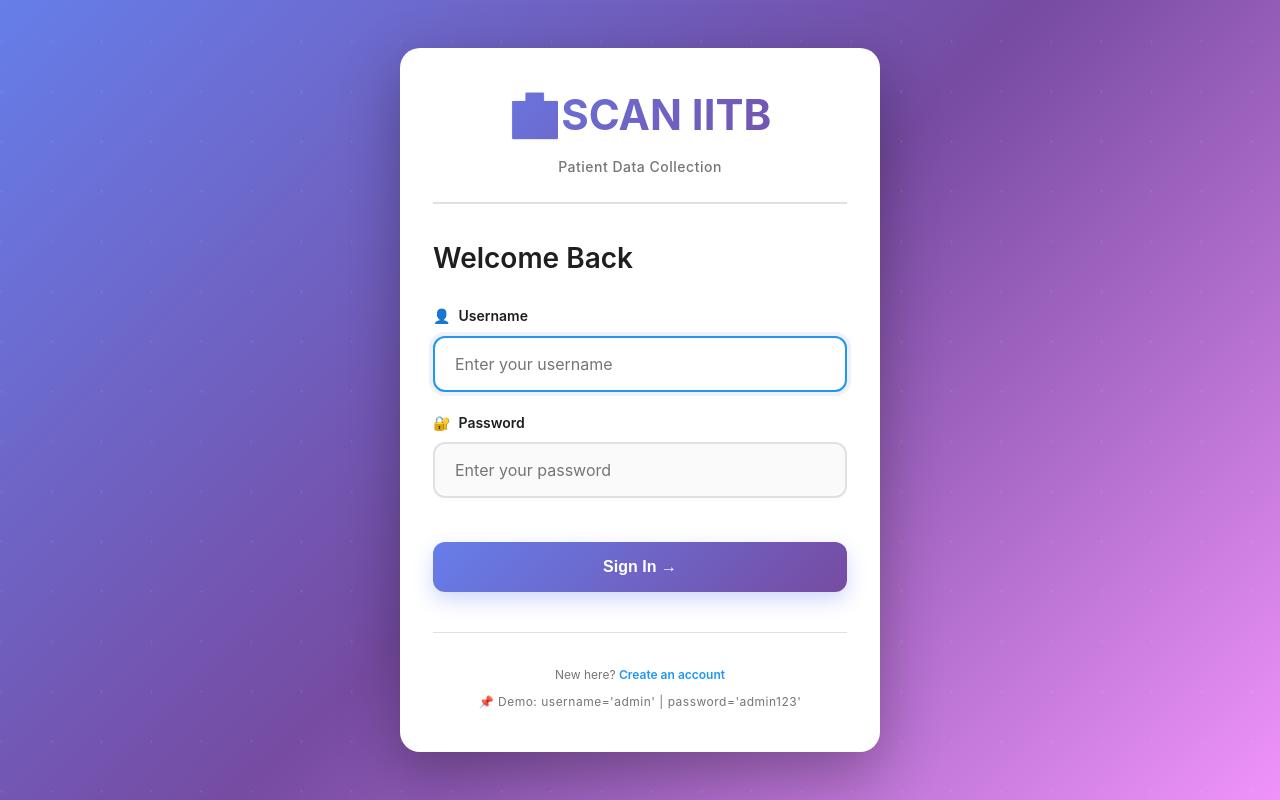
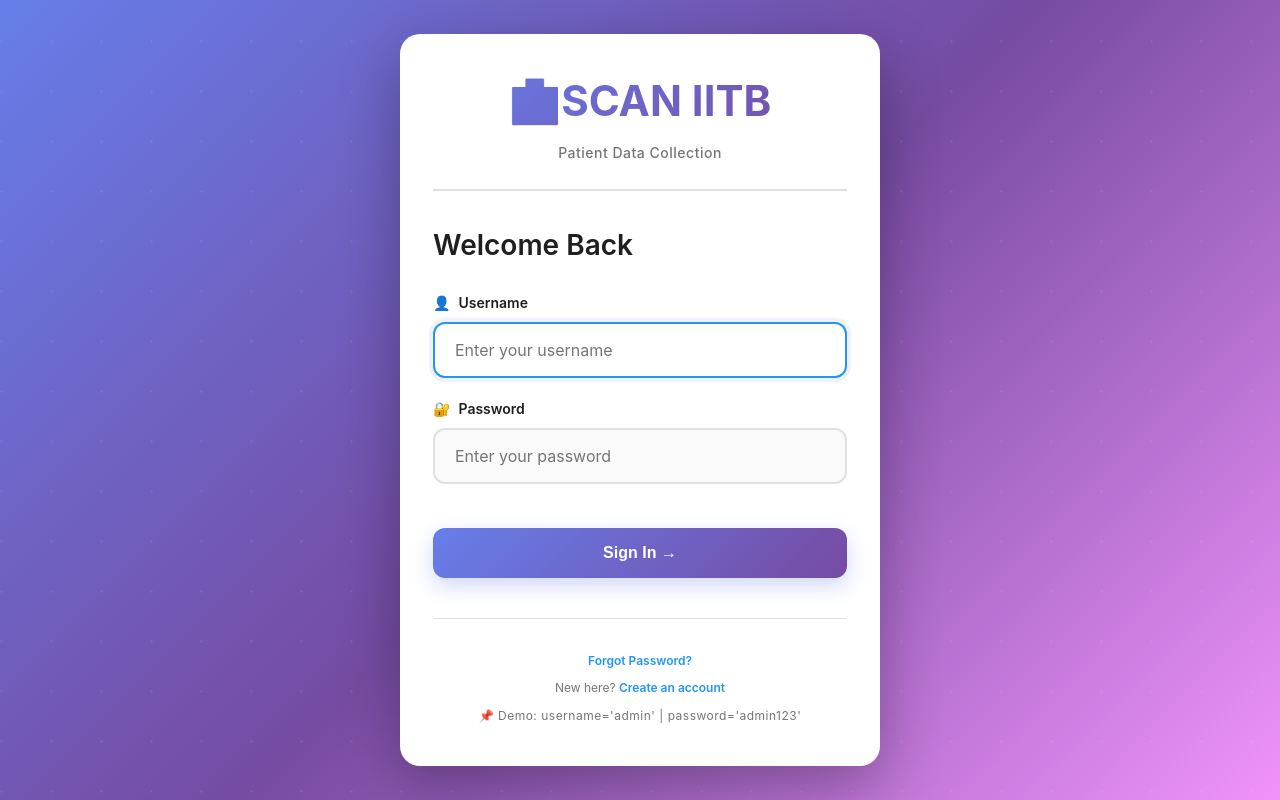
Before and after one commit to sahilJaiswal2002/PIS, a Flask app: page /login in a window 1280 px wide. Run offline with Flask 3, Linux system fonts and the light colour scheme.

Commit message:
completionId: cgen-84c98dcaded7464eb819af5e39299f01
cgen-84c98dcaded7464eb819af5e39299f01

```diff
--- a/templates/login.html
+++ b/templates/login.html
@@ -47,6 +47,7 @@
             <button type="submit" class="btn btn-primary btn-block">Sign In →</button>
 
             <div class="auth-footer">
+                <p><a href="{{ url_for('forgot_password') }}">Forgot Password?</a></p>
                 <p>New here? <a href="{{ url_for('register') }}">Create an account</a></p>
                 <p class="text-muted">📌 Demo: username='admin' | password='admin123'</p>
             </div>
```
